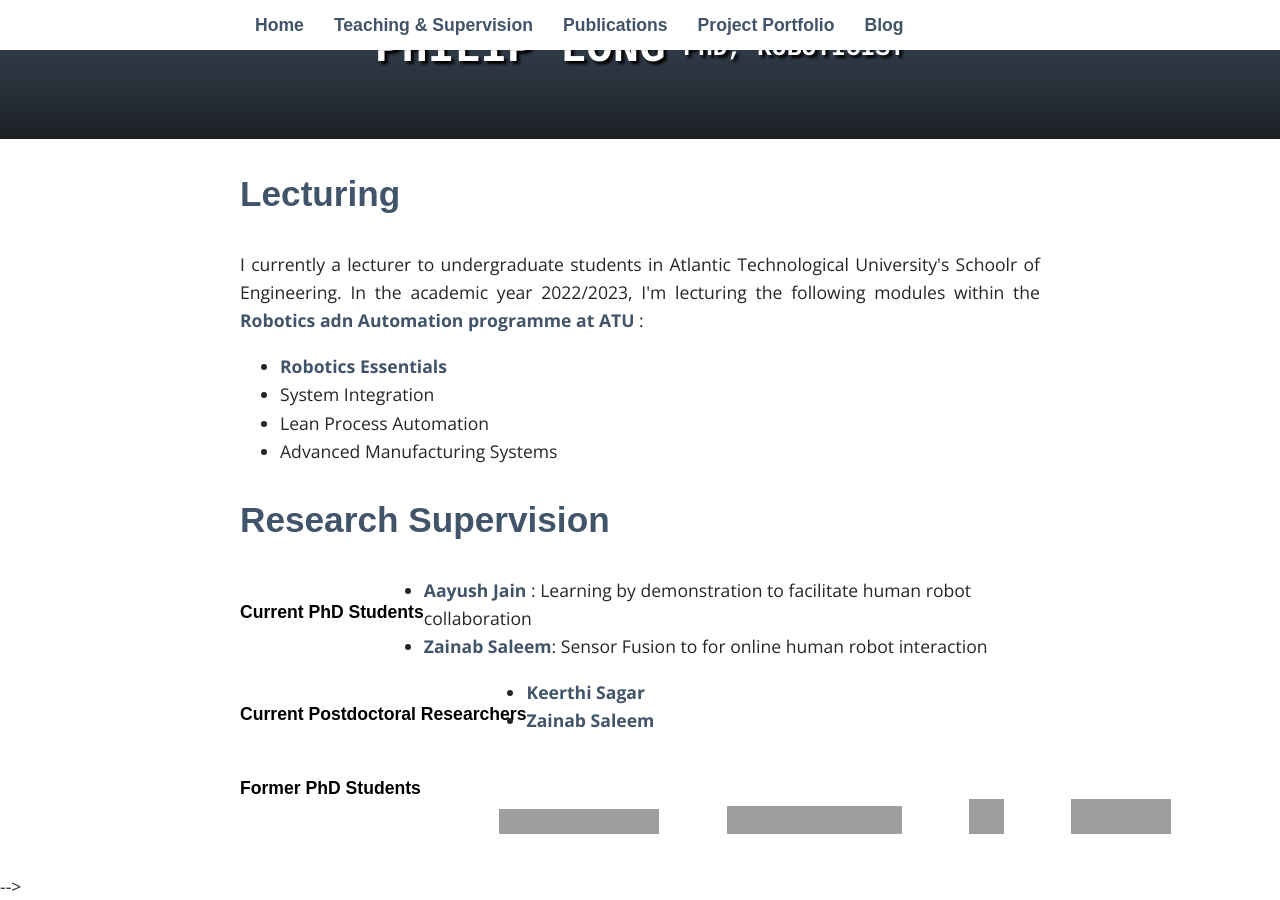
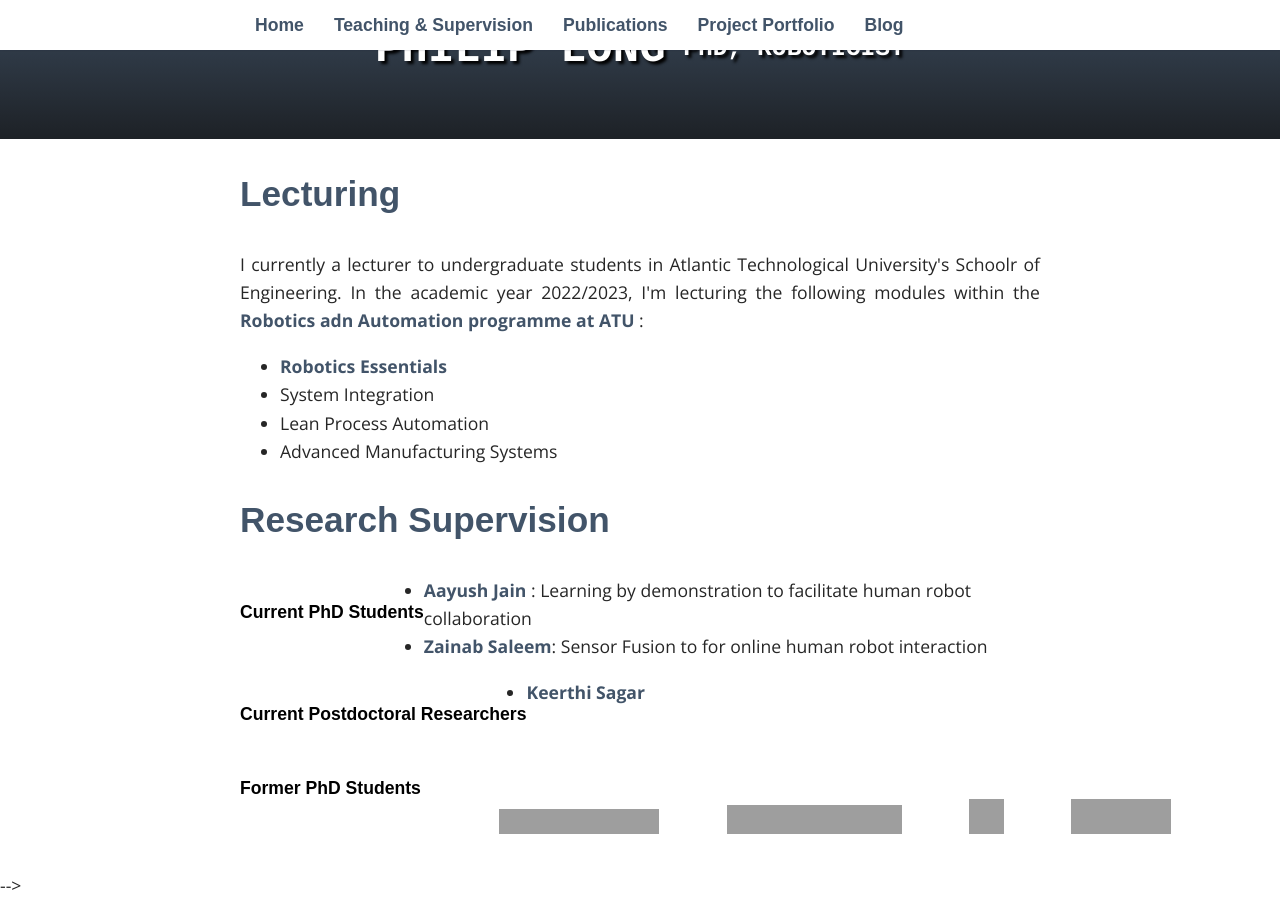
Before and after one commit to philip-long/philip-long.github.io, a Jekyll site: the page built from teaching/index.html, in a window 1280 px wide and 900 px high, scrolled down 91 px, cut to the strip 0-900 px from the top of the window. Built offline with Jekyll 4.4.1, drawn with Linux system fonts in a browser that asks for light colours; nearby versions of some CDN libraries; some web fonts are replaced; library files that are not in the unit come from our copies; grey boxes are pictures that could not be loaded.

Commit message:
Update index.html

```diff
--- a/teaching/index.html
+++ b/teaching/index.html
@@ -30,7 +30,7 @@ title: Teaching & Supervision
     <h4 style="float: left">Current Postdoctoral Researchers</h4>
 		  <ul class="desc">
                     	<li> <a href="https://scholar.google.com/citations?hl=en&user=Ku2w7U0AAAAJ&view_op=list_works&sortby=pubdate">Keerthi Sagar </a> </li>
-                        <li> <a href="https://www.gmit.ie/certificate-in-robotic-essentials-build-programme-and-automate">Zainab Saleem</a> </li>
+
                     </ul>
 </div>
 
```
